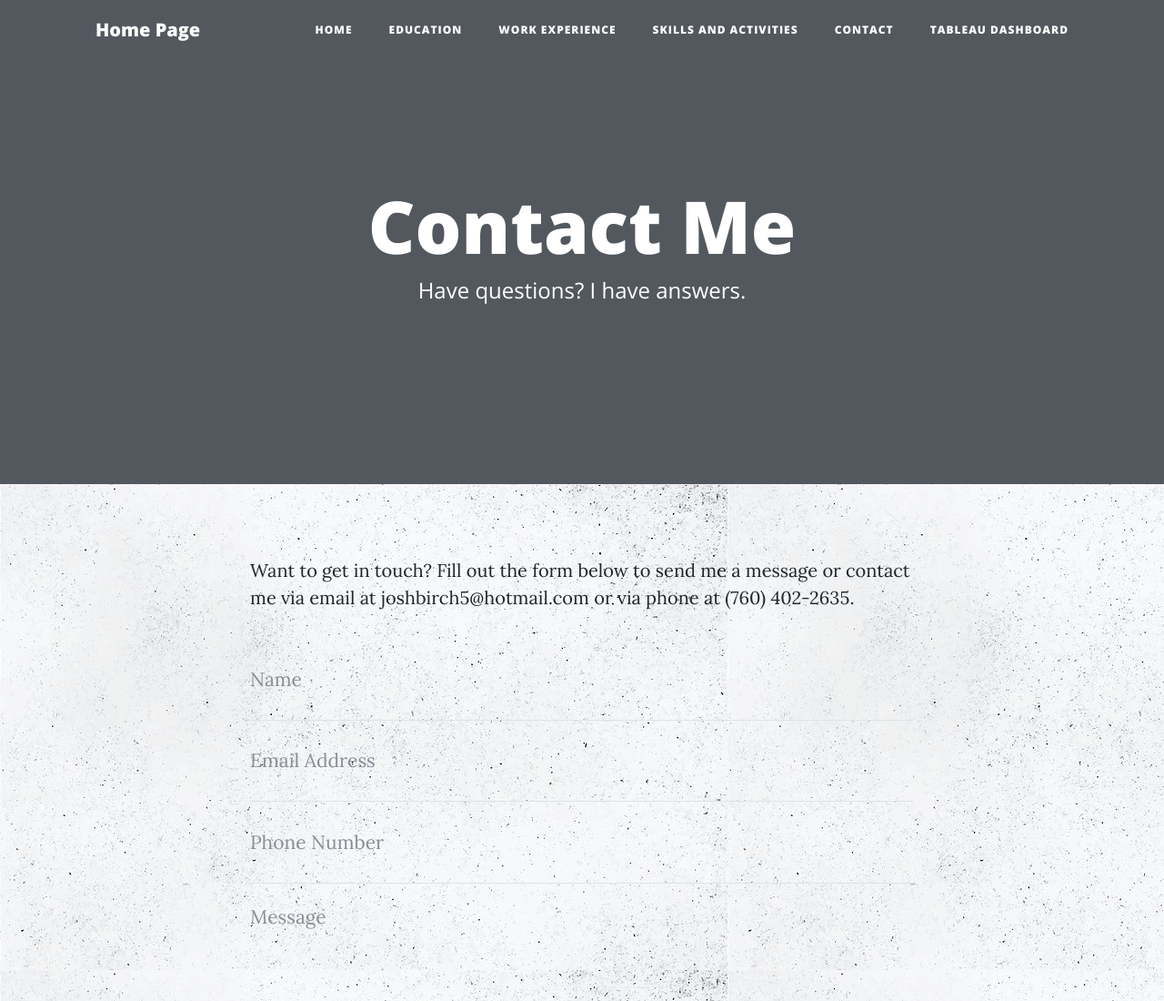
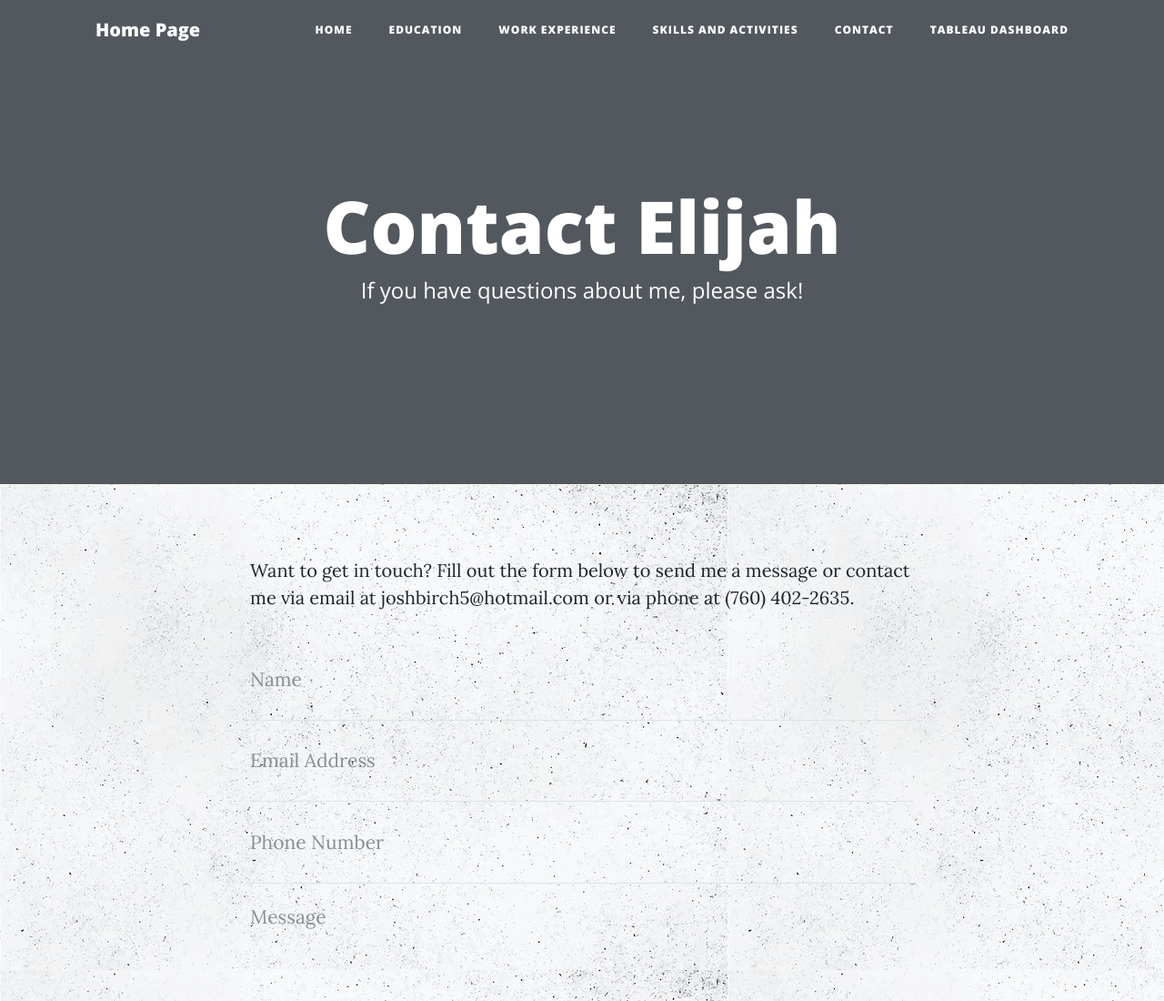
Before and after one commit to elijahturner11/MyProject, a website: page contact.html in a window 1280 px wide. Shown: the top 1100 px of the page at 91% size. Drawn offline with nearby package versions, Linux system fonts and the light colour scheme.

Commit message:
Add files via upload

```diff
--- a/contact.html
+++ b/contact.html
@@ -67,8 +67,8 @@
       <div class="row">
         <div class="col-lg-8 col-md-10 mx-auto">
           <div class="page-heading">
-            <h1>Contact Me</h1>
-            <span class="subheading">Have questions? I have answers.</span>
+            <h1>Contact Elijah</h1>
+            <span class="subheading">If you have questions about me, please ask!</span>
           </div>
         </div>
       </div>
```
